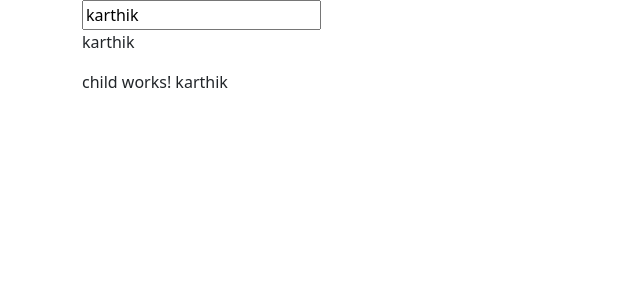
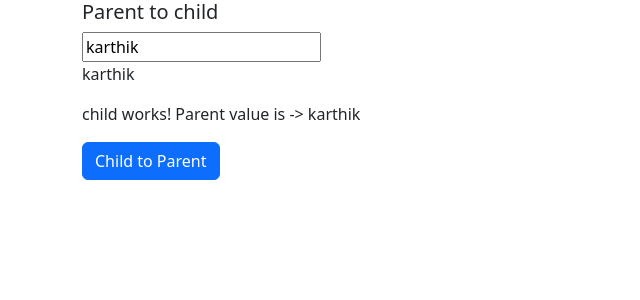
Before and after one commit to karthigayan95/angular-ivy-izvkoh, an Angular app: page /register in a window 1280 px wide. Shown: the top 300 px of the page, without its empty margins (0-640 px from the left). Built offline with nearby package versions, Linux system fonts and the light colour scheme.

Commit message:
4 files modified

```diff
--- a/src/app/child/child.component.html
+++ b/src/app/child/child.component.html
@@ -1 +1,2 @@
-<p>child works! {{ name }}</p>
+<p>child works! Parent value is -> {{ name }}</p>
+<button class="btn btn-primary" (click)="onClick()">Child to Parent</button>
--- a/src/app/child/child.component.ts
+++ b/src/app/child/child.component.ts
@@ -1,4 +1,4 @@
-import { Component, OnInit, Input } from '@angular/core';
+import { Component, OnInit, Input, Output, EventEmitter } from '@angular/core';
 
 @Component({
   selector: 'app-child',
@@ -7,7 +7,11 @@ import { Component, OnInit, Input } from '@angular/core';
 })
 export class ChildComponent implements OnInit {
   @Input() name: any;
+  @Output() getResponse = new EventEmitter();
   constructor() {}
 
   ngOnInit() {}
+  onClick() {
+    this.getResponse.emit('Raj');
+  }
 }
--- a/src/app/register-form/register-form.component.html
+++ b/src/app/register-form/register-form.component.html
@@ -1,4 +1,5 @@
+<h5>Parent to child</h5>
 <input type="text" placeholder="name" [(ngModel)]="name" />
 <p>{{ name }}</p>
 
-<app-child [name]="name"></app-child>
+<app-child [name]="name" (getResponse)="getResponse($event)"></app-child>
--- a/src/app/register-form/register-form.component.ts
+++ b/src/app/register-form/register-form.component.ts
@@ -10,4 +10,7 @@ export class RegisterFormComponent implements OnInit {
   constructor() {}
 
   ngOnInit() {}
+  getResponse($event: any) {
+    this.name = $event;
+  }
 }
```
